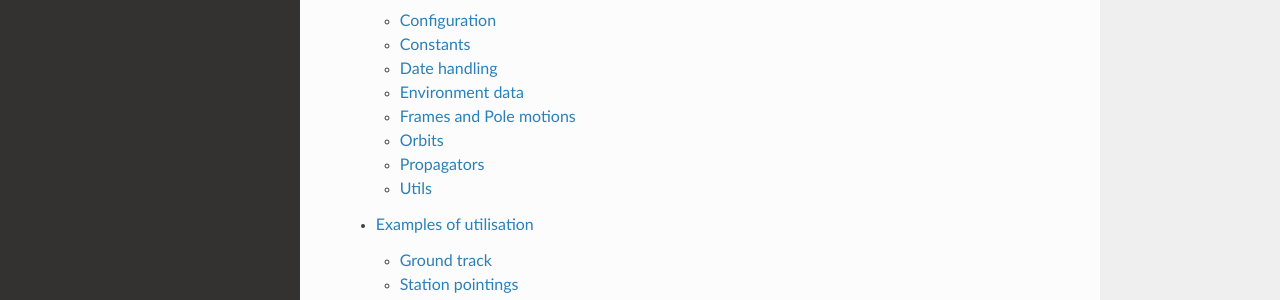
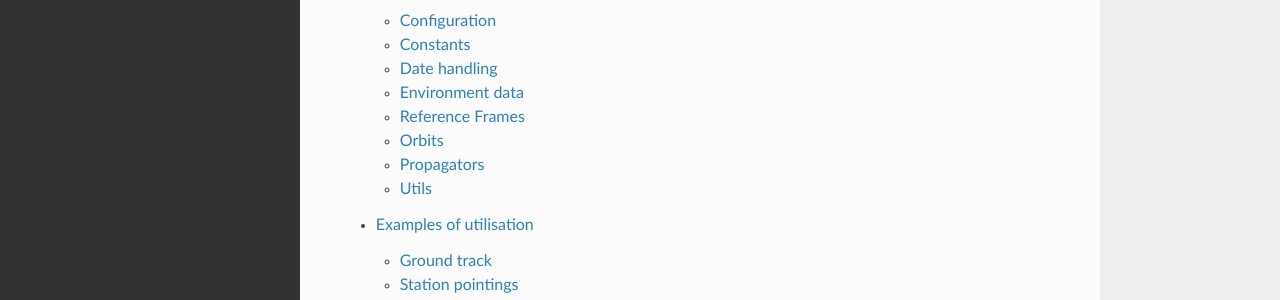
Before and after one commit to galactics/beyond, a Sphinx documentation site: the page built from doc/source/index.rst, in a window 1280 px wide and 926 px high. Shown: the part 235-535 px from the top of the window. Built offline with Sphinx 7.4.7 and the Read the Docs theme 2.0.0, drawn with Linux system fonts in a browser that asks for light colours; part of the change alters nothing that is shown.

```diff
--- a/doc/source/api/frames.rst
+++ b/doc/source/api/frames.rst
@@ -1,6 +1,6 @@
-***********************
-Frames and Pole motions
-***********************
+****************
+Reference Frames
+****************
 
 Frames
 ======
@@ -43,17 +43,6 @@ IAU1980 based Frames
 .. autoclass:: beyond.frames.frames.TEME
     :members:
 
-Ground Station
---------------
-
-Ground Station may be created using the :py:func:`~beyond.frames.stations.create_station` function. This
-will ensure correct frames conversions.
-
-.. autofunction:: beyond.frames.stations.create_station
-
-.. autoclass:: beyond.frames.stations.TopocentricFrame
-    :members:
-
 Local Orbital Reference Frame
 -----------------------------
 
@@ -67,6 +56,16 @@ Both are a simple shortcut to the :py:func:`~beyond.frames.frames.orbit2frame` f
 .. automodule:: beyond.frames.local
     :members:
 
+Ground Stations
+===============
+
+A ground station may be created using the :py:func:`~beyond.frames.stations.create_station` function. This
+will ensure correct frames conversions.
+
+.. autofunction:: beyond.frames.stations.create_station
+
+.. autoclass:: beyond.frames.stations.TopocentricFrame
+    :members:
 
 Earth Orientation Parameters
 ============================
```
